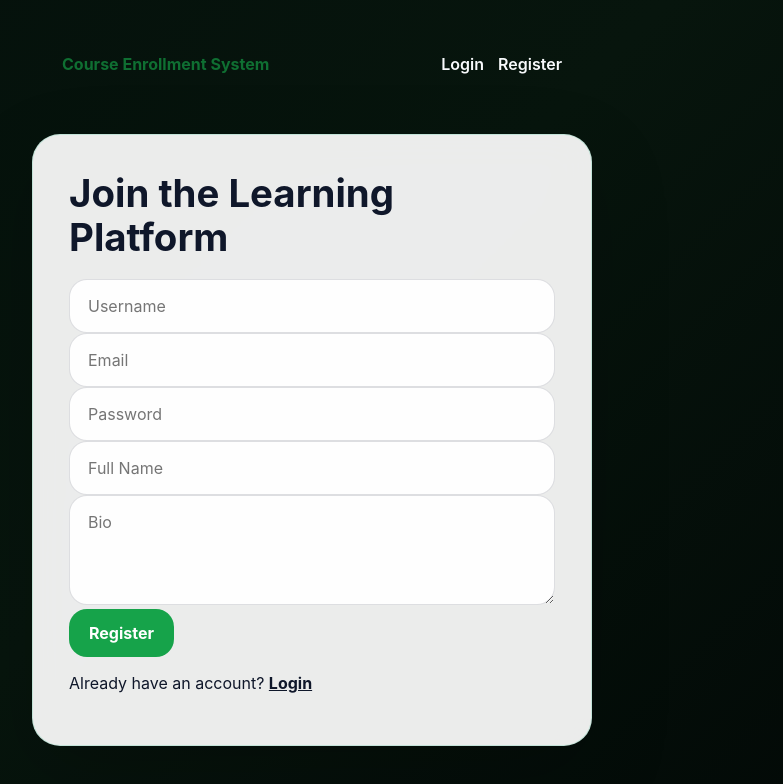
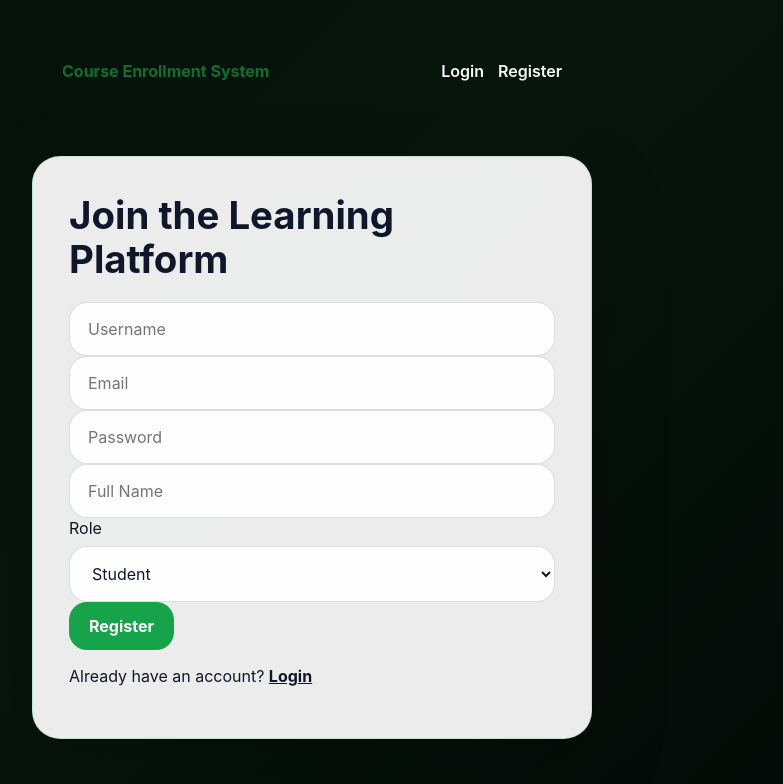
Before and after one commit to ndurumwangi254-stack/COURSE-ENROLLEMENT-SYSTEM, a React (Vite) app in the folder frontend/: page /register in a window 1280 px wide. Shown: the top 784 px of the page, without its empty margins (328-1111 px from the left). Built offline with nearby package versions, Linux system fonts and the light colour scheme.

Commit message:
feat: implement role selection in registration form and validate role on backend

```diff
--- a/frontend/src/pages/RegisterPage.jsx
+++ b/frontend/src/pages/RegisterPage.jsx
@@ -8,7 +8,7 @@ export default function RegisterPage({ auth }) {
     email: '',
     password: '',
     full_name: '',
-    bio: ''
+    role: 'student'
   })
   const [message, setMessage] = useState('')
 
@@ -42,7 +42,13 @@ export default function RegisterPage({ auth }) {
           <input placeholder="Email" value={form.email} onChange={(e) => setForm({ ...form, email: e.target.value })} />
           <input type="password" placeholder="Password" value={form.password} onChange={(e) => setForm({ ...form, password: e.target.value })} />
           <input placeholder="Full Name" value={form.full_name} onChange={(e) => setForm({ ...form, full_name: e.target.value })} />
-          <textarea placeholder="Bio" value={form.bio} onChange={(e) => setForm({ ...form, bio: e.target.value })} />
+          <label className="role-label">
+            Role
+            <select value={form.role} onChange={(e) => setForm({ ...form, role: e.target.value })}>
+              <option value="student">Student</option>
+              <option value="tutor">Tutor</option>
+            </select>
+          </label>
           <button type="submit" disabled={auth.loading}>{auth.loading ? 'Registering…' : 'Register'}</button>
         </form>
         <p className="secondary">Already have an account? <Link to="/login">Login</Link></p>
```
Also changed, not shown: 1 other file (tests, documents, lock files or other folders).
